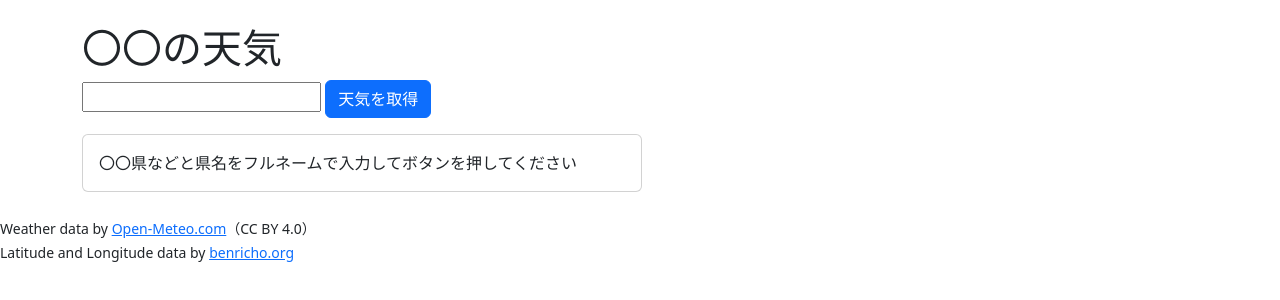
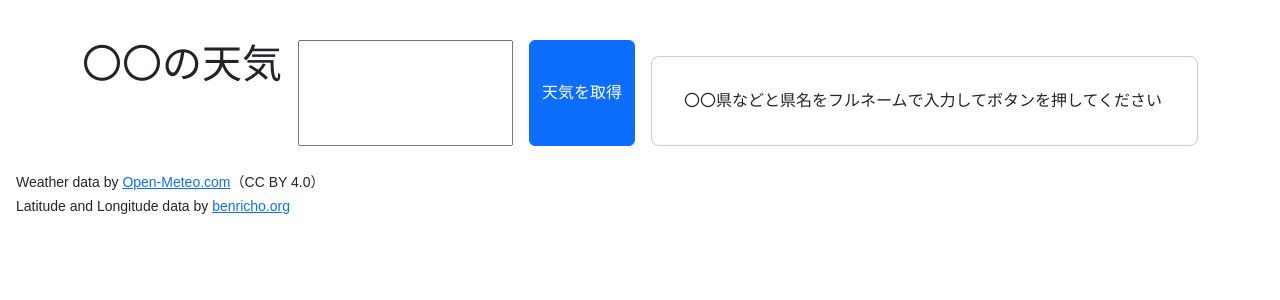
Before and after one commit to aitwdex/wd-2026-namitube, a plain HTML site: page index.html in a window 1280 px wide. Drawn offline with nearby package versions, Linux system fonts and the light colour scheme.

Commit message:
test index.html

```diff
--- a/index.html
+++ b/index.html
@@ -7,6 +7,28 @@
   <link href="https://cdn.jsdelivr.net/npm/bootstrap@5.3.3/dist/css/bootstrap.min.css" rel="stylesheet">
 </head>
 <body>
+ <style>
+    body { font-family: sans-serif; margin: 0; padding: 1rem; }
+    /* 広い画面：Flexboxで横並び（固定pxにしない） */
+    .container {
+      display: flex;
+      gap: 1rem;
+    }
+    .card {
+      flex: 1;             /* 幅を均等に分け合う */
+      padding: 1rem;
+      border: 1px solid #ccc;
+      border-radius: 8px;
+      box-sizing: border-box;
+    }
+    /* 狭い画面（600px以下）：縦1カラムに切り替え */
+    @media (max-width: 600px) {
+      #temp
+      {
+        .width = 100rem;
+      }
+    }
+  </style>
 
   <div class="container my-4">
     <h1 id="name">〇〇の天気</h1>
```
